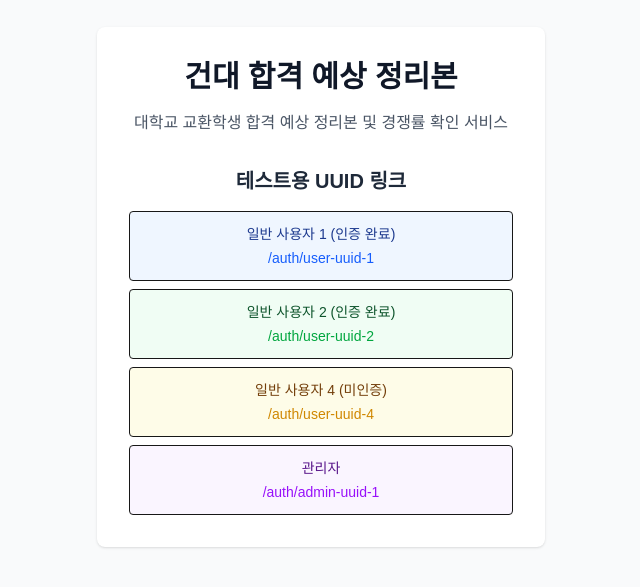
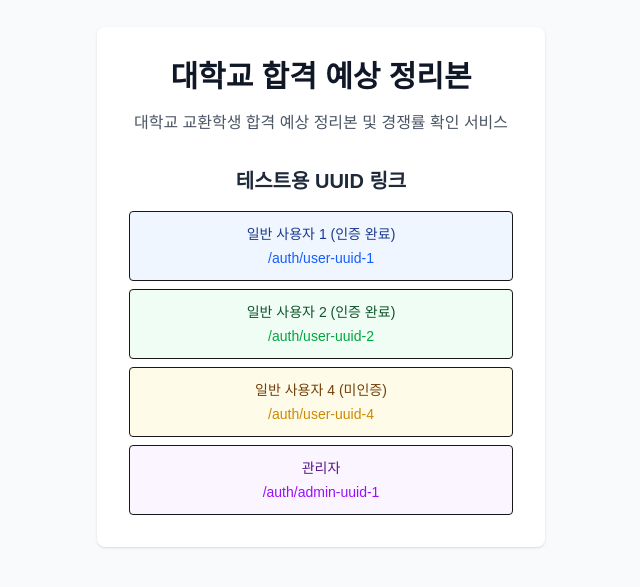
Before and after one commit to SoMa-Zero2One/knu-front, a Next.js app: page / in a window 1280 px wide. Shown: the part 113-700 px from the top of the page, without its empty margins (319-959 px from the left). Built offline with nearby package versions, Linux system fonts and the light colour scheme.

Commit message:
feat: 학교 명 삭제

```diff
--- a/src/app/dashboard/page.tsx
+++ b/src/app/dashboard/page.tsx
@@ -60,7 +60,7 @@ export default function DashboardPage() {
         <div className="max-w-7xl mx-auto px-4 sm:px-6 lg:px-8">
           <div className="flex justify-between items-center h-16">
             <h1 className="text-lg sm:text-xl lg:text-2xl font-bold text-gray-900 truncate">
-              건대 합격 예상 정리본
+              대학교 합격 예상 정리본
             </h1>
             <div className="flex items-center space-x-2 sm:space-x-4">
               <span className="text-xs sm:text-sm text-gray-600 hidden sm:block">
--- a/src/app/layout.tsx
+++ b/src/app/layout.tsx
@@ -14,7 +14,7 @@ const geistMono = Geist_Mono({
 });
 
 export const metadata: Metadata = {
-  title: "건대 합격 예상 정리본",
+      title: "대학교 합격 예상 정리본",
   description: "대학교 교환학생 합격 예상 정리본 및 경쟁률 확인 서비스",
 };
 
--- a/src/app/page.tsx
+++ b/src/app/page.tsx
@@ -27,7 +27,7 @@ export default function Home() {
     <div className="min-h-screen bg-gray-50 flex items-center justify-center p-4">
       <div className="w-full max-w-sm sm:max-w-md bg-white rounded-lg shadow p-4 sm:p-6 lg:p-8 text-center">
         <h1 className="text-xl sm:text-2xl lg:text-3xl font-bold text-gray-900 mb-3 sm:mb-4">
-          건대 합격 예상 정리본
+          대학교 합격 예상 정리본
         </h1>
         <p className="text-sm sm:text-base text-gray-600 mb-6 sm:mb-8">
           대학교 교환학생 합격 예상 정리본 및 경쟁률 확인 서비스
--- a/src/data/mockData.ts
+++ b/src/data/mockData.ts
@@ -7,7 +7,7 @@ const mockNotices: UniversityNotice[] = [
     title: '2025년 봄학기 교환학생 모집 안내',
     content: '2025년 봄학기 교환학생 모집을 시작합니다.',
     date: '2025년 7월 24일',
-    url: 'www.konkuk.ac.kr'
+    url: 'www.university.ac.kr'
   },
   {
     id: '2',
```
